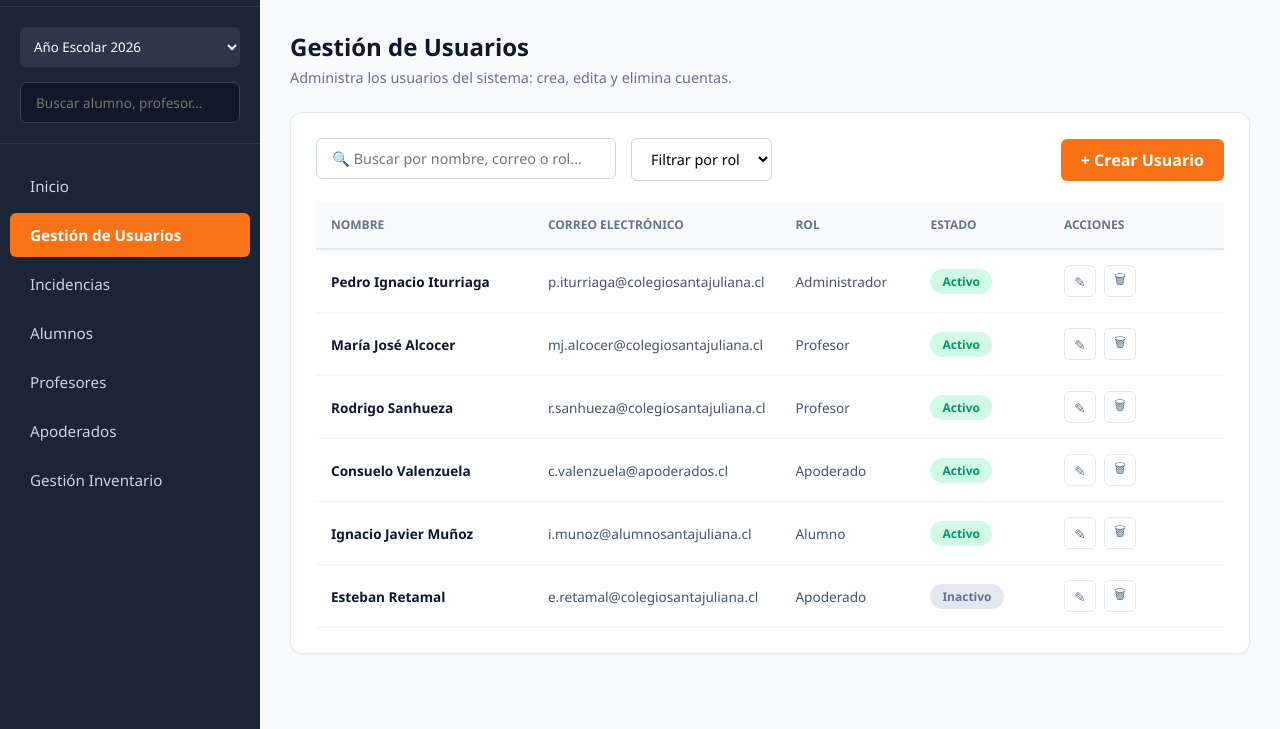
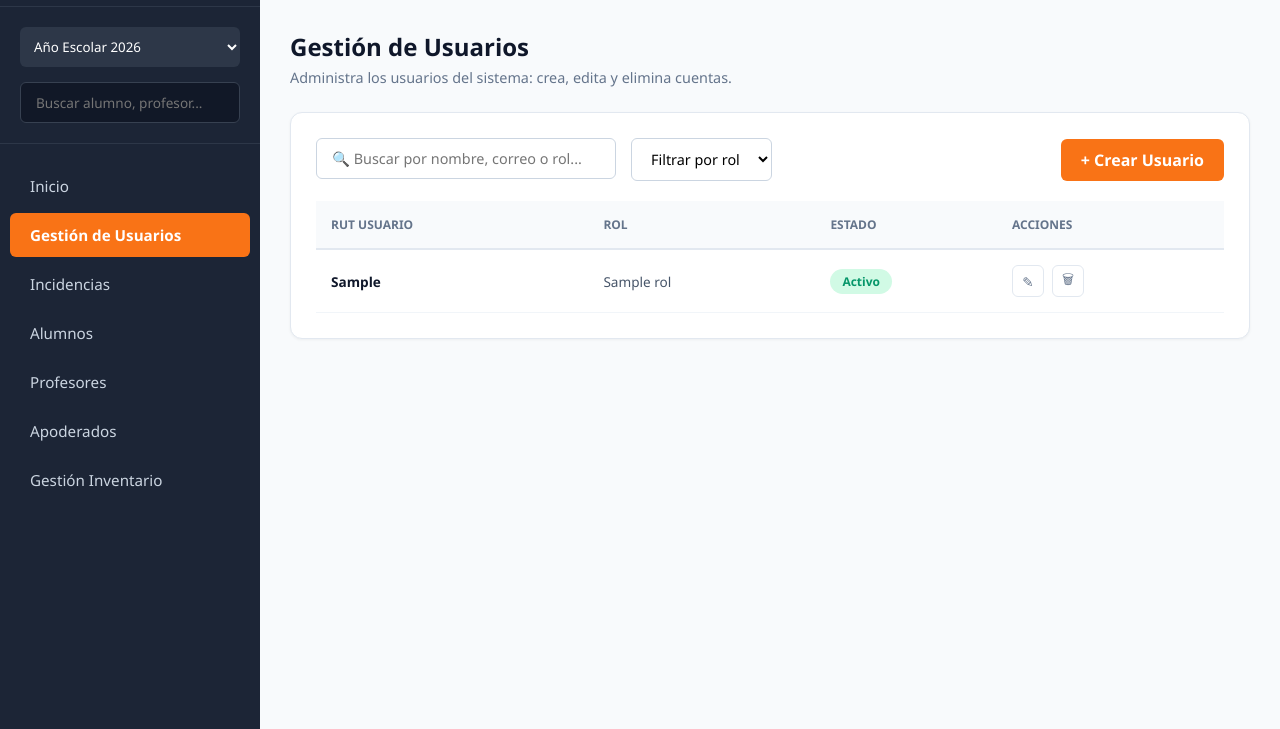
Before and after one commit to pedroiturriaga98-design/ProyectoSGE, a Django app: page /administrador/usuarios/ in a window 1280 px wide. Shown: the part 71-800 px from the top of the page. Run offline with Django 5.2, Linux system fonts and the light colour scheme; tables that the repository leaves empty hold one stand-in row (values such as "Sample post").

Commit message:
Avances en login, roles y gestion de usuarios

```diff
--- a/sistema/templates/admin_gestion_usuarios.html
+++ b/sistema/templates/admin_gestion_usuarios.html
@@ -54,19 +54,23 @@
     <table id="users-table">
         <thead>
             <tr>
-                <th style="width: 25%;">NOMBRE</th>
-                <th style="width: 25%;">CORREO ELECTRÓNICO</th>
-                <th style="width: 15%;">ROL</th>
-                <th style="width: 15%;">ESTADO</th>
-                <th style="width: 20%;">ACCIONES</th>
+                <th style="width: 30%;">RUT USUARIO</th>
+                <th style="width: 25%;">ROL</th>
+                <th style="width: 20%;">ESTADO</th>
+                <th style="width: 25%;">ACCIONES</th>
             </tr>
         </thead>
         <tbody>
+            {% for u in usuarios %}
             <tr>
-                <td><strong>Pedro Ignacio Iturriaga</strong></td>
-                <td>p.iturriaga@colegiosantajuliana.cl</td>
-                <td>Administrador</td>
+                <!-- Mostramos el RUT ya que es el identificador principal en tu BD -->
+                <td><strong>{{ u.rut }}</strong></td>
+
+                <!-- Mostramos el nombre del rol -->
+                <td>{{ u.rol_id_rol.nombre_rol }}</td>
+
                 <td><span class="badge badge-activo">Activo</span></td>
+
                 <td>
                     <div class="action-btns">
                         <a class="btn-icon" href="{% url 'admin_editar_usuario' %}" aria-label="Editar usuario">✎</a>
@@ -74,66 +78,11 @@
                     </div>
                 </td>
             </tr>
+            {% empty %}
             <tr>
-                <td><strong>María José Alcocer</strong></td>
-                <td>mj.alcocer@colegiosantajuliana.cl</td>
-                <td>Profesor</td>
-                <td><span class="badge badge-activo">Activo</span></td>
-                <td>
-                    <div class="action-btns">
-                        <a class="btn-icon" href="{% url 'admin_editar_usuario' %}" aria-label="Editar usuario">✎</a>
-                        <button class="btn-icon delete" onclick="eliminarUsuario(this)">🗑</button>
-                    </div>
-                </td>
+                <td colspan="4" style="text-align: center; padding: 20px;">No hay usuarios registrados en el sistema.</td>
             </tr>
-            <tr>
-                <td><strong>Rodrigo Sanhueza</strong></td>
-                <td>r.sanhueza@colegiosantajuliana.cl</td>
-                <td>Profesor</td>
-                <td><span class="badge badge-activo">Activo</span></td>
-                <td>
-                    <div class="action-btns">
-                        <a class="btn-icon" href="{% url 'admin_editar_usuario' %}" aria-label="Editar usuario">✎</a>
-                        <button class="btn-icon delete" onclick="eliminarUsuario(this)">🗑</button>
-                    </div>
-                </td>
-            </tr>
-            <tr>
-                <td><strong>Consuelo Valenzuela</strong></td>
-                <td>c.valenzuela@apoderados.cl</td>
-                <td>Apoderado</td>
-                <td><span class="badge badge-activo">Activo</span></td>
-                <td>
-                    <div class="action-btns">
-                        <a class="btn-icon" href="{% url 'admin_editar_usuario' %}" aria-label="Editar usuario">✎</a>
-                        <button class="btn-icon delete" onclick="eliminarUsuario(this)">🗑</button>
-                    </div>
-                </td>
-            </tr>
-            <tr>
-                <td><strong>Ignacio Javier Muñoz</strong></td>
-                <td>i.munoz@alumnosantajuliana.cl</td>
-                <td>Alumno</td>
-                <td><span class="badge badge-activo">Activo</span></td>
-                <td>
-                    <div class="action-btns">
-                        <a class="btn-icon" href="{% url 'admin_editar_usuario' %}" aria-label="Editar usuario">✎</a>
-                        <button class="btn-icon delete" onclick="eliminarUsuario(this)">🗑</button>
-                    </div>
-                </td>
-            </tr>
-            <tr>
-                <td><strong>Esteban Retamal</strong></td>
-                <td>e.retamal@colegiosantajuliana.cl</td>
-                <td>Apoderado</td>
-                <td><span class="badge badge-inactivo">Inactivo</span></td>
-                <td>
-                    <div class="action-btns">
-                        <a class="btn-icon" href="{% url 'admin_editar_usuario' %}" aria-label="Editar usuario">✎</a>
-                        <button class="btn-icon delete" onclick="eliminarUsuario(this)">🗑</button>
-                    </div>
-                </td>
-            </tr>
+            {% endfor %}
         </tbody>
     </table>
 </div>
--- a/sistema/urls.py
+++ b/sistema/urls.py
@@ -2,6 +2,7 @@ from django.urls import path
 from . import views
 
 urlpatterns = [
+
     path('', views.login_view, name='login'),
     # Rutas para el Portal de apoderado
     path('apoderado/', views.apoderado_inicio, name='apoderado_inicio'),
--- a/sistema/views.py
+++ b/sistema/views.py
@@ -1,8 +1,44 @@
-from django.shortcuts import render
+from django.shortcuts import render, redirect
+from django.contrib import messages
+from .models import Usuario # Importamos tu tabla de usuarios
 
-# Vista para el Login
+# Vista para el Login (Actualizada con lógica de validación)
 def login_view(request):
+    if request.method == 'POST':
+        # Capturamos lo que el usuario escribió en el HTML
+        rut_ingresado = request.POST.get('username')
+        password_ingresada = request.POST.get('password')
+
+        try:
+            # 1. Buscamos al usuario en la base de datos
+            usuario = Usuario.objects.get(rut=rut_ingresado)
+
+            # 2. Comparamos la contraseña
+            if usuario.password_hash == password_ingresada:
+
+                # 3. Guardamos su sesión (el "ticket" del navegador)
+                request.session['usuario_rut'] = usuario.rut
+                request.session['rol_id'] = usuario.rol_id_rol.id_rol
+
+                # 4. Redirigimos según el Rol usando los nombres de tus vistas
+                rol = usuario.rol_id_rol.id_rol
+                if rol == 1: # Administrador
+                    return redirect('admin_inicio')
+                elif rol == 2: # Profesor
+                    return redirect('profesor_inicio')
+                elif rol == 3: # Apoderado
+                    return redirect('apoderado_inicio')
+                else:
+                    messages.error(request, 'El usuario no tiene un rol válido asignado.')
+            else:
+                messages.error(request, 'Contraseña incorrecta.')
+
+        except Usuario.DoesNotExist:
+            messages.error(request, 'El usuario ingresado no existe en el sistema.')
+
+    # Si entra por primera vez (GET), muestra la página normal
     return render(request, 'login.html')
+
 
 # Vistas para el portal de apoderados
 
@@ -49,7 +85,14 @@ def admin_inicio(request):
     return render(request, 'admin_inicio.html')
 
 def admin_gestion_usuarios(request):
-    return render(request, 'admin_gestion_usuarios.html')
+    # Extraemos todos los usuarios y traemos los datos de su rol asociado
+    lista_usuarios = Usuario.objects.select_related('rol_id_rol').all()
+
+    # Empaquetamos los datos en un "contexto" para mandarlos al HTML
+    context = {
+        'usuarios': lista_usuarios
+    }
+    return render(request, 'admin_gestion_usuarios.html', context)
 
 def admin_crear_usuario(request):
     return render(request, 'admin_crear_usuario.html')
```
